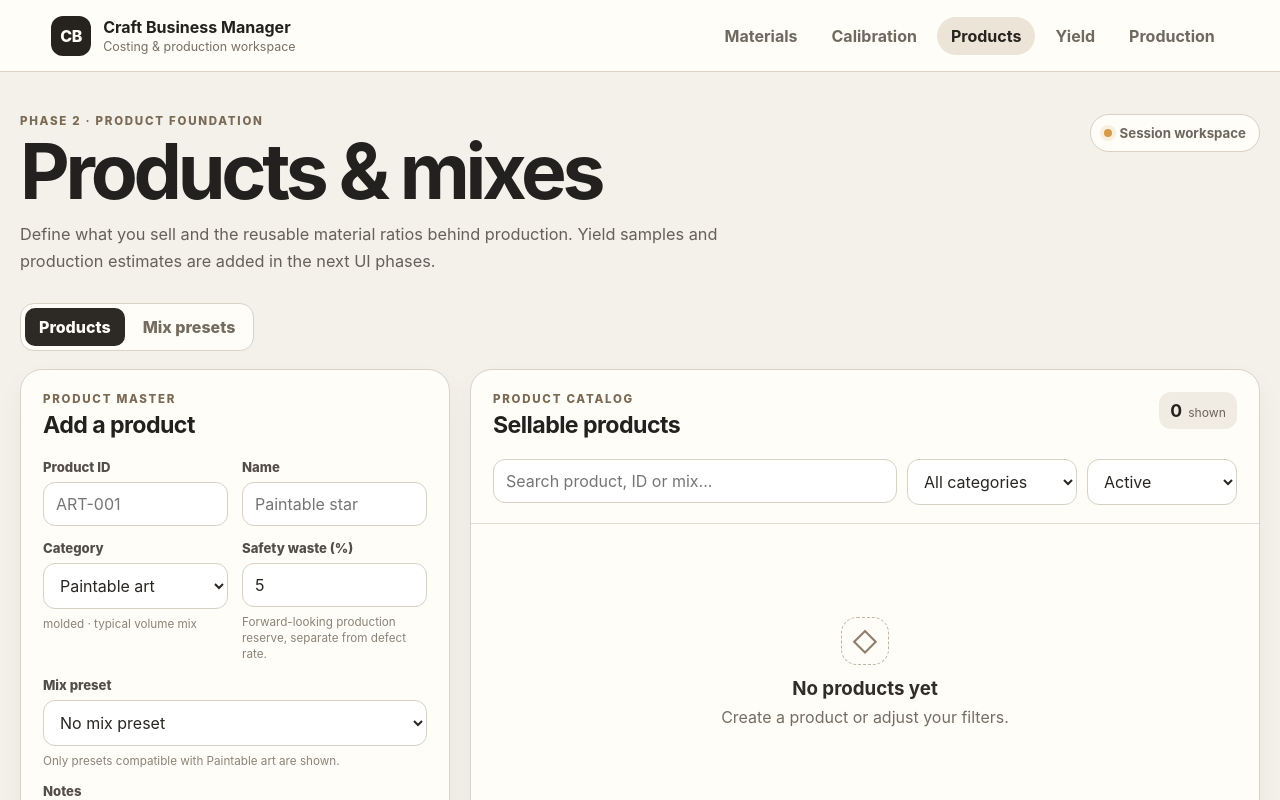
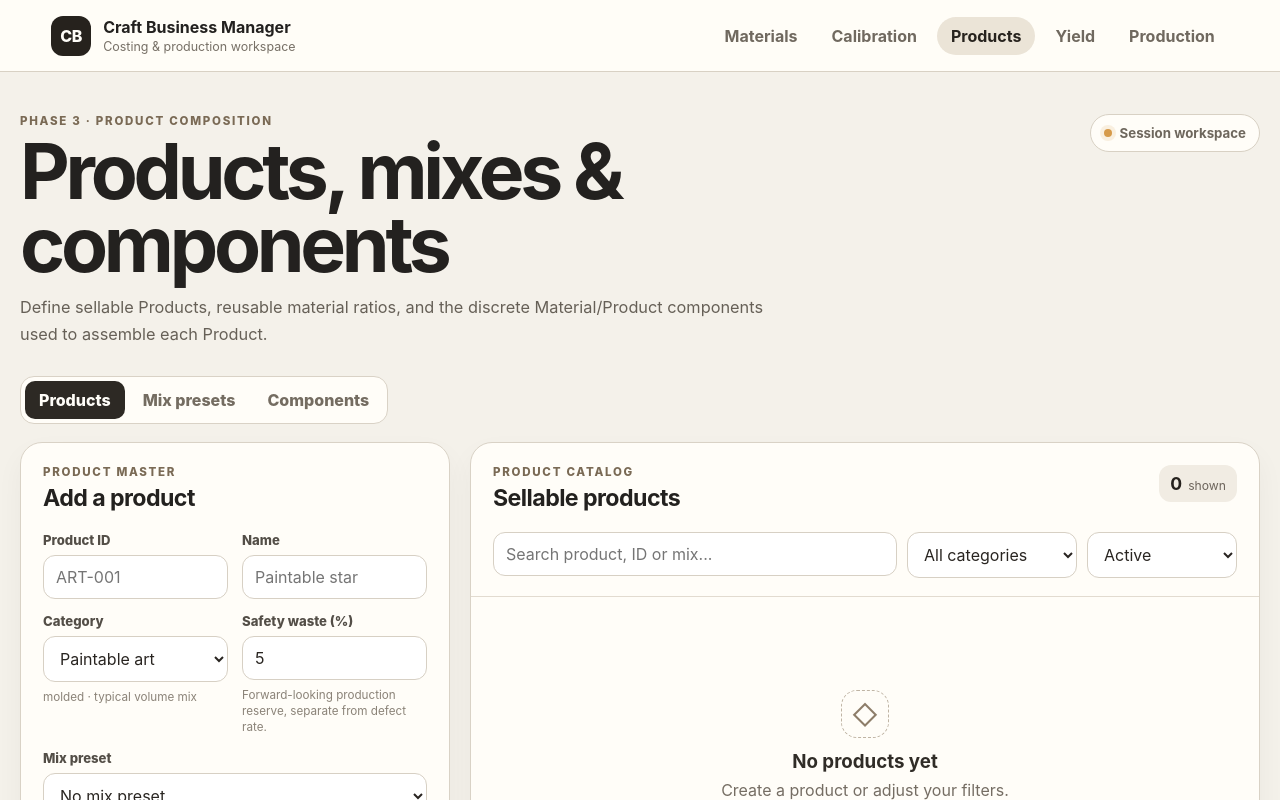
Before and after one commit to nhardbalansag/craft-business-manager, a React (Vite) app: page / in a window 1280 px wide. Both pictures are taken after a click on the button "Products". Shown: the top 800 px of the page. Built offline with nearby package versions, Linux system fonts and the light colour scheme.

Commit message:
Phase 3.5A: integrate Components workspace tab

```diff
--- a/src/ui/products/ProductsPage.tsx
+++ b/src/ui/products/ProductsPage.tsx
@@ -19,9 +19,10 @@ import {
   type Product,
   type ProductCategory,
 } from '../../domain/products';
+import { ProductComponentsView } from './ProductComponentsView';
 import './products.css';
 
-type WorkspaceView = 'products' | 'mixes';
+type WorkspaceView = 'products' | 'mixes' | 'components';
 type ActiveFilter = 'active' | 'archived' | 'all';
 
 type ProductFormState = {
@@ -360,10 +361,10 @@ export function ProductsPage() {
     <section className="materials-workspace products-workspace">
       <div className="page-heading-row">
         <div>
-          <p className="eyebrow">PHASE 2 · PRODUCT FOUNDATION</p>
-          <h1>Products & mixes</h1>
+          <p className="eyebrow">PHASE 3 · PRODUCT COMPOSITION</p>
+          <h1>Products, mixes & components</h1>
           <p className="page-lead">
-            Define what you sell and the reusable material ratios behind production. Yield samples and production estimates are added in the next UI phases.
+            Define sellable Products, reusable material ratios, and the discrete Material/Product components used to assemble each Product.
           </p>
         </div>
         <div className="session-badge"><span className="status-dot" />Session workspace</div>
@@ -372,6 +373,7 @@ export function ProductsPage() {
       <div className="workspace-switcher" role="tablist" aria-label="Product workspace views">
         <button type="button" className={view === 'products' ? 'active' : ''} onClick={() => setView('products')}>Products</button>
         <button type="button" className={view === 'mixes' ? 'active' : ''} onClick={() => setView('mixes')}>Mix presets</button>
+        <button type="button" className={view === 'components' ? 'active' : ''} onClick={() => setView('components')}>Components</button>
       </div>
 
       {view === 'products' ? (
@@ -410,10 +412,10 @@ export function ProductsPage() {
                 })}</tbody></table>
               )}
             </div>
-            <div className="list-footer"><span>Product components/vessels are intentionally deferred to Phase 3.</span><span>{products.filter((item) => item.isActive).length} active</span></div>
+            <div className="list-footer"><span>Products may combine Phase 2 direct materials with Phase 3 discrete components.</span><span>{products.filter((item) => item.isActive).length} active</span></div>
           </div>
         </div>
-      ) : (
+      ) : view === 'mixes' ? (
         <div className="materials-layout product-layout">
           <form className="panel material-form" onSubmit={submitMix}>
             <div className="panel-heading"><div><p className="panel-kicker">RATIO LIBRARY</p><h2>{editingMixId ? 'Edit mix preset' : 'Add a mix preset'}</h2></div>{editingMixId && <button type="button" className="text-button" onClick={resetMixForm}>Cancel</button>}</div>
@@ -441,6 +443,8 @@ export function ProductsPage() {
             <div className="list-footer"><span>Preset ratios stay relative; Phase 1 handles material-specific normalization.</span><span>{mixPresets.filter((item) => item.isActive).length} active</span></div>
           </div>
         </div>
+      ) : (
+        <ProductComponentsView products={products} materials={materials} catalogLoading={loading} />
       )}
     </section>
   );
```
